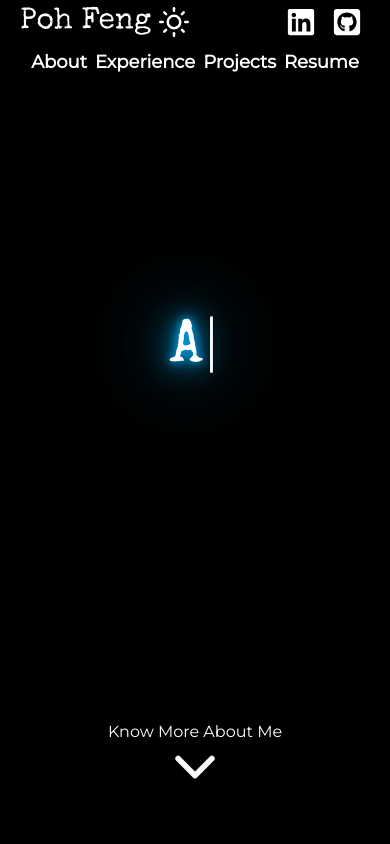
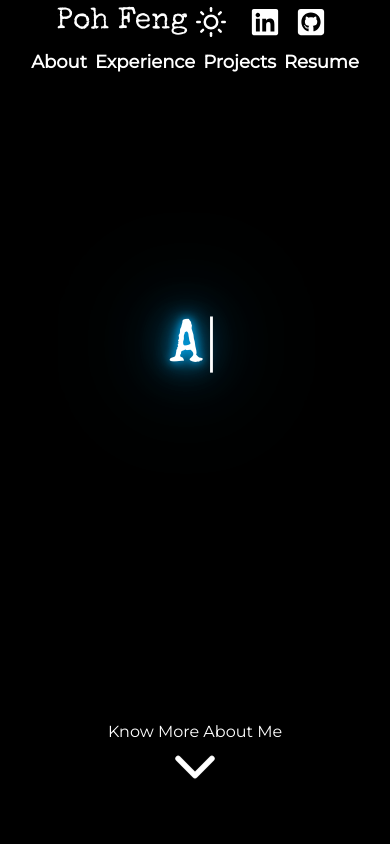
Before and after one commit to pohfeng/portfolio-site, a Next.js app: page / in a window 390 px wide. Shown: the top 844 px of the page. Built offline with nearby package versions, Linux system fonts and the light colour scheme.

Commit message:
layout adjustment

```diff
--- a/components/Layout/MainNavigation.js
+++ b/components/Layout/MainNavigation.js
@@ -40,7 +40,7 @@ const MainNavigation = () => {
   return (
     <header className="fixed z-10 flex justify-center w-full bg-white dark:bg-black bg-opacity-90">
       <div className="flex flex-col  w-full text-center grow-[1] md:max-w-5xl md:flex-row">
-        <div className="flex justify-between w-full px-5 pt-1">
+        <div className="flex justify-center w-full px-5 pt-1 md:justify-between">
           <div className="flex items-center text-3xl font-special-elite">
             <Link href="/">Poh Feng</Link>
             {mounted && theme === 'dark' && lightThemeToggleBtn}
@@ -62,7 +62,7 @@ const MainNavigation = () => {
               </li>
             </ul>
           </nav>
-          <ul className="flex items-center justify-center">
+          <ul className="flex items-center justify-center ml-2 md:ml-0">
             <li className="mx-2 text-3xl cursor-pointer">
               <Link href="https://www.linkedin.com/in/pang-poh-feng-055272226/">
                 <FaLinkedin />
--- a/pages/index.js
+++ b/pages/index.js
@@ -29,7 +29,7 @@ export default function HomePage() {
         <Projects />
       </main>
 
-      <footer className="flex flex-col items-center justify-between my-4 md:flex-row">
+      <footer className="flex flex-col items-center justify-between my-4 md:flex-row ">
         <div>
           <span>Developed with</span>
           <a
@@ -50,7 +50,7 @@ export default function HomePage() {
             Tailwind CSS
           </a>
         </div>
-        <div>
+        <div className="mt-2 md:mt-0">
           <p>© Pang Poh Feng. All Rights Reserved.</p>
         </div>
       </footer>
```
